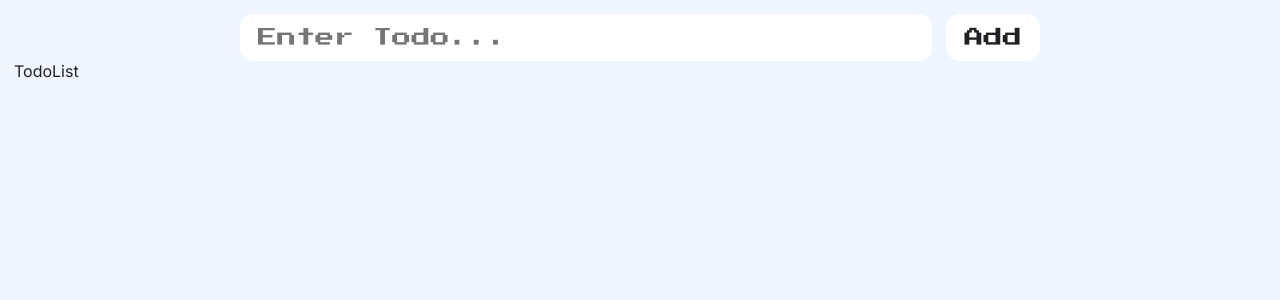
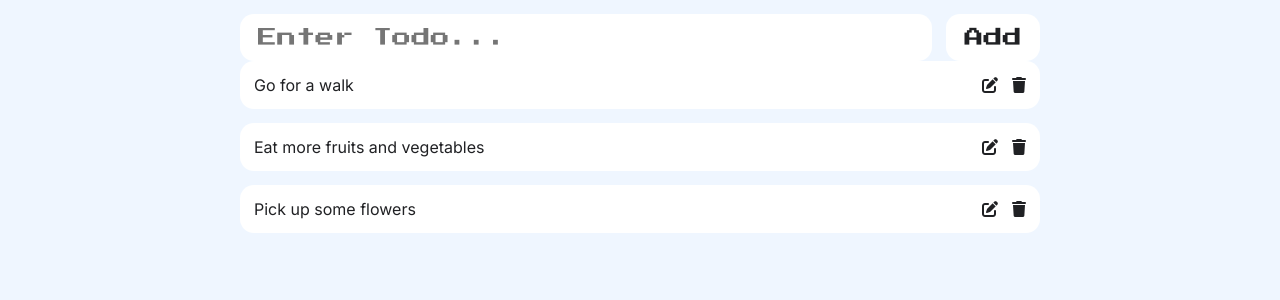
Before and after one commit to Samuellekpor/reactjs-todolist, a React (Vite) app: page / in a window 1280 px wide. Shown: the top 300 px of the page. Built offline with nearby package versions, Linux system fonts and the light colour scheme.

Commit message:
Displayed the todos and added the AddTodo logic

```diff
--- a/index.html
+++ b/index.html
@@ -7,6 +7,7 @@
   <meta name="viewport" content="width=device-width, initial-scale=1.0" />
   <link rel="preconnect" href="https://fonts.googleapis.com">
   <link rel="preconnect" href="https://fonts.gstatic.com" crossorigin>
+  <link rel="stylesheet" href="https://cdnjs.cloudflare.com/ajax/libs/font-awesome/6.5.2/css/all.min.css" integrity="sha512-SnH5WK+bZxgPHs44uWIX+LLJAJ9/2PkPKZ5QiAj6Ta86w+fsb2TkcmfRyVX3pBnMFcV7oQPJkl9QevSCWr3W6A==" crossorigin="anonymous" referrerpolicy="no-referrer" />
   <link href="https://fonts.googleapis.com/css2?family=Inter:wght@100..900&family=Press+Start+2P&display=swap"
     rel="stylesheet">
   <title>Todo App</title>
--- a/src/App.jsx
+++ b/src/App.jsx
@@ -1,12 +1,23 @@
+import { useState } from "react";
 import TodoInput from "./components/TodoInput";
 import TodoList from "./components/TodoList";
 
 function App() {
 
+  const [todos, setTodos] = useState([
+    "Go for a walk",
+    "Eat more fruits and vegetables",
+    "Pick up some flowers",
+  ]);
+
+  function handleAddTodos(newTodo) {
+    setTodos([...todos, newTodo]);
+  }
+
   return (
     <main>
-      <TodoInput />
-      <TodoList />
+      <TodoInput handleAddTodos={handleAddTodos} />
+      <TodoList todos={todos}/>
     </main>
   )
 }
--- a/src/components/TodoCard.jsx
+++ b/src/components/TodoCard.jsx
@@ -1,5 +1,14 @@
-export default function TodoCard() {
+export default function TodoCard(props) {
+
+  const { children } = props
+
   return (
-    <div>TodoCard</div>
+      <li className="todoItem" >
+        {children}
+        <div className="actionsContainer">
+        <i className="fa-solid fa-pen-to-square"></i>
+          <i className="fa-solid fa-trash"></i>
+        </div>
+      </li>
   )
 }
--- a/src/components/TodoInput.jsx
+++ b/src/components/TodoInput.jsx
@@ -1,8 +1,15 @@
-export default function TodoInput() {
+import { useState } from "react"
+
+export default function TodoInput(props) {
+  const {handleAddTodos} = props
+  const [todoValue, setTodoValue] = useState('')
   return (
     <header>
-      <input placeholder='Enter Todo...'/>
-      <button>Add</button>
+      <input value={todoValue} onChange={(e)=>setTodoValue(e.target.value)} placeholder='Enter Todo...'/>
+      <button onClick={()=>{
+        handleAddTodos(todoValue)
+        setTodoValue('')
+      }}>Add</button>
     </header>
   )
 }
--- a/src/components/TodoList.jsx
+++ b/src/components/TodoList.jsx
@@ -1,5 +1,17 @@
-export default function TodoList() {
+import TodoCard from "./TodoCard";
+
+export default function TodoList(props) {
+  const { todos } = props;
+
   return (
-    <div>TodoList</div>
-  )
+    <ul className="main">
+      {todos.map((todo, todoIndex) => {
+        return (
+          <TodoCard key={todoIndex}>
+            <p>{todo}</p>
+          </TodoCard>
+        );
+      })}
+    </ul>
+  );
 }
```
